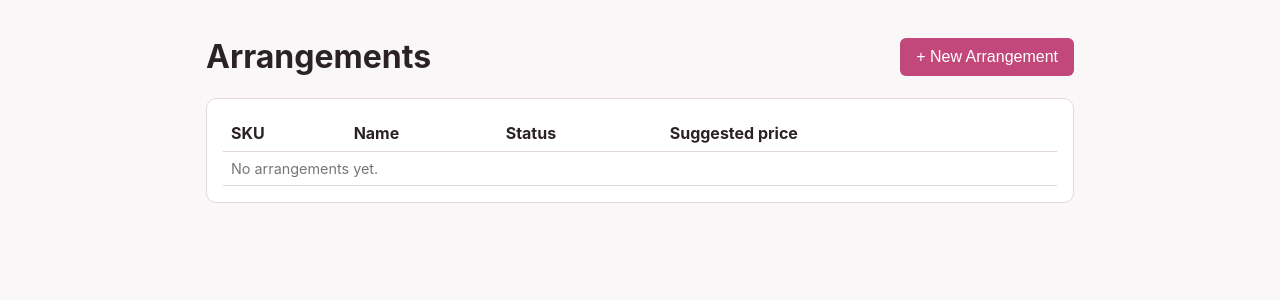
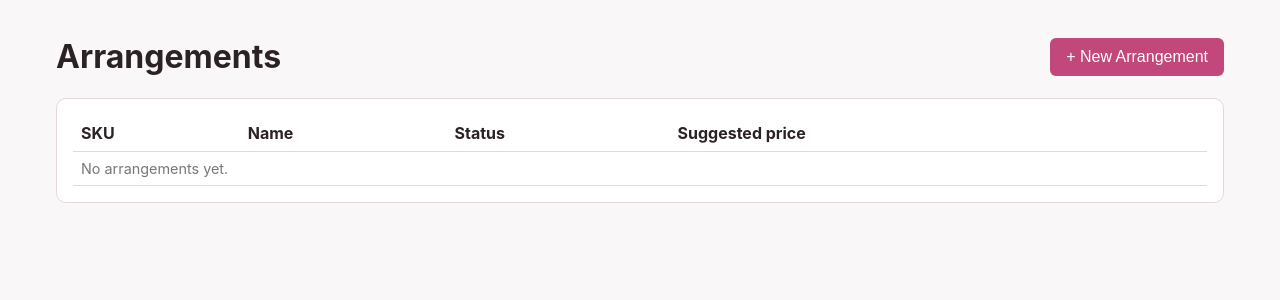
Before and after one commit to mikesmeets/arrangement-app, a Django app: page / in a window 1280 px wide. Shown: the part 44-344 px from the top of the page. Run offline with Django 5.2, Linux system fonts and the light colour scheme; the visitor is signed in with stand-in values (Sample User, id 1); data that the repository does not hold is empty.

Commit message:
Widen main content to 1200px; invoice table stacked layout at 900px
The line-items two-row reflow now triggers at 900px (not 767px), so it
kicks in on narrow desktop windows and tablets too. Main content area
widened from 900px to 1200px.

Co-Authored-By: Claude Sonnet 4.6 <noreply@anthropic.com>

```diff
--- a/templates/base.html
+++ b/templates/base.html
@@ -33,7 +33,7 @@
     }
     header a { color: white; text-decoration: none; font-weight: 600; }
     nav { display: flex; gap: 1rem; flex-wrap: wrap; }
-    main { padding: 1rem; max-width: 900px; margin: 0 auto; }
+    main { padding: 1rem; max-width: 1200px; margin: 0 auto; }
     .card {
       background: white;
       border: 1px solid var(--border);
@@ -364,7 +364,9 @@
     tr.row-link:active td { background: #f4eef1; }
     @media (max-width: 767px) {
       .edit-col { display: none; }
-      /* Invoice line-items table: name on top, data fields below */
+    }
+    /* Invoice line-items table: name on top, data fields below */
+    @media (max-width: 900px) {
       .line-items-table thead { display: none; }
       .line-items-table tr.line-item-row {
         display: flex;
```
